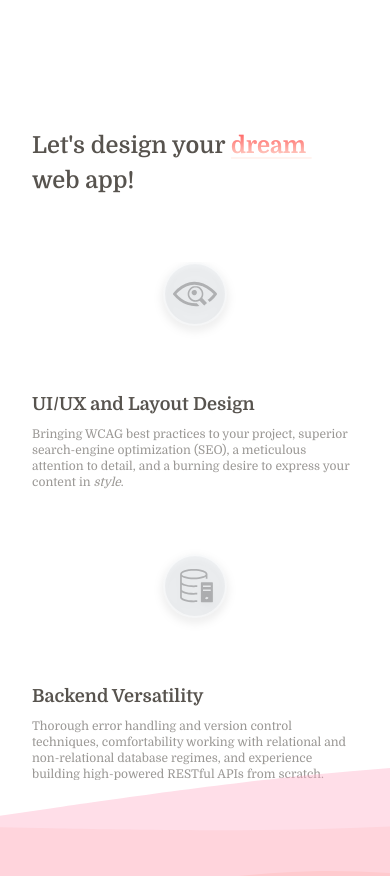
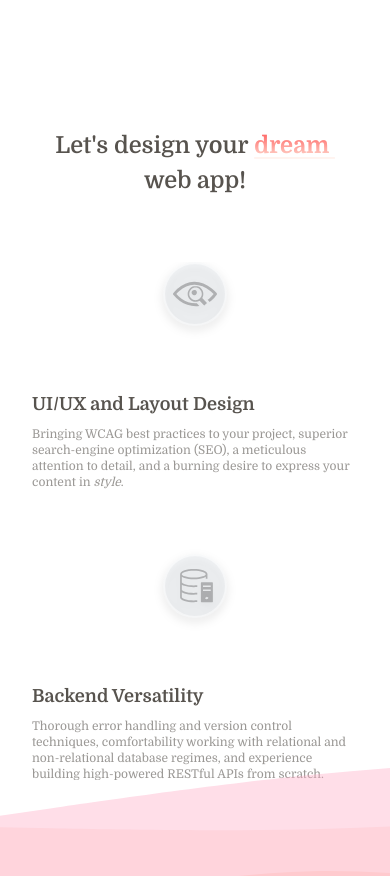
Before and after one commit to julianlk522/portfo, a Next.js app: page / in a window 390 px wide. Shown: the part 2500-3376 px from the top of the page. Built offline with nearby package versions, Linux system fonts and the light colour scheme.

Commit message:
improve accuracy of AboutSpiral top positioning, remove Contact top padding when not needed

```diff
--- a/components/About/AboutSpiral.tsx
+++ b/components/About/AboutSpiral.tsx
@@ -18,7 +18,8 @@ function AboutSpiral({ darkMode, spiralControls, handControls }) {
 
 	return (
 		<motion.svg
-			className='absolute top-0 left-[-25%] w-[150%] blur-[2px] md:top-1/4'
+			id='aboutSpiral'
+			className='absolute top-0 left-[-25%] w-[150%] blur-[2px] md:top-aboutSpiralTopLg'
 			width='400'
 			height='400'
 			viewBox='3 3 501 531'
--- a/components/Contact/Contact.tsx
+++ b/components/Contact/Contact.tsx
@@ -66,7 +66,7 @@ export default function Contact({ darkMode }) {
 		<motion.section
 			ref={containerRef}
 			id='contactContainer'
-			className='relative h-screen w-screen overflow-hidden py-24 text-center text-stone-600 dark:text-white lg:pb-0'
+			className='relative h-screen w-screen overflow-hidden py-24 text-center text-stone-600 dark:text-white lg:py-0 lg:pb-0'
 			style={{ opacity: opacityTransform }}
 		>
 			<div
@@ -104,7 +104,7 @@ export default function Contact({ darkMode }) {
 				</AnimatePresence>
 				<h2
 					id='contactTitle'
-					className='mb-8 w-full max-w-7xl text-left font-semibold dark:text-white'
+					className='mb-8 w-full max-w-7xl font-semibold dark:text-white lg:text-left'
 					style={{ fontSize: 'clamp(1rem, 6vw, 6vh)' }}
 				>
 					Let&apos;s design your&nbsp;
--- a/tailwind.config.js
+++ b/tailwind.config.js
@@ -7,6 +7,9 @@ module.exports = {
 	],
 	theme: {
 		extend: {
+			spacing: {
+				aboutSpiralTopLg: 'calc(50% - 18rem)',
+			},
 			backgroundImage: {
 				tomatoToLightPink:
 					'linear-gradient(166deg, rgba(255,172,198,1) 25%, rgba(255,91,35,1) 100%)',
```
